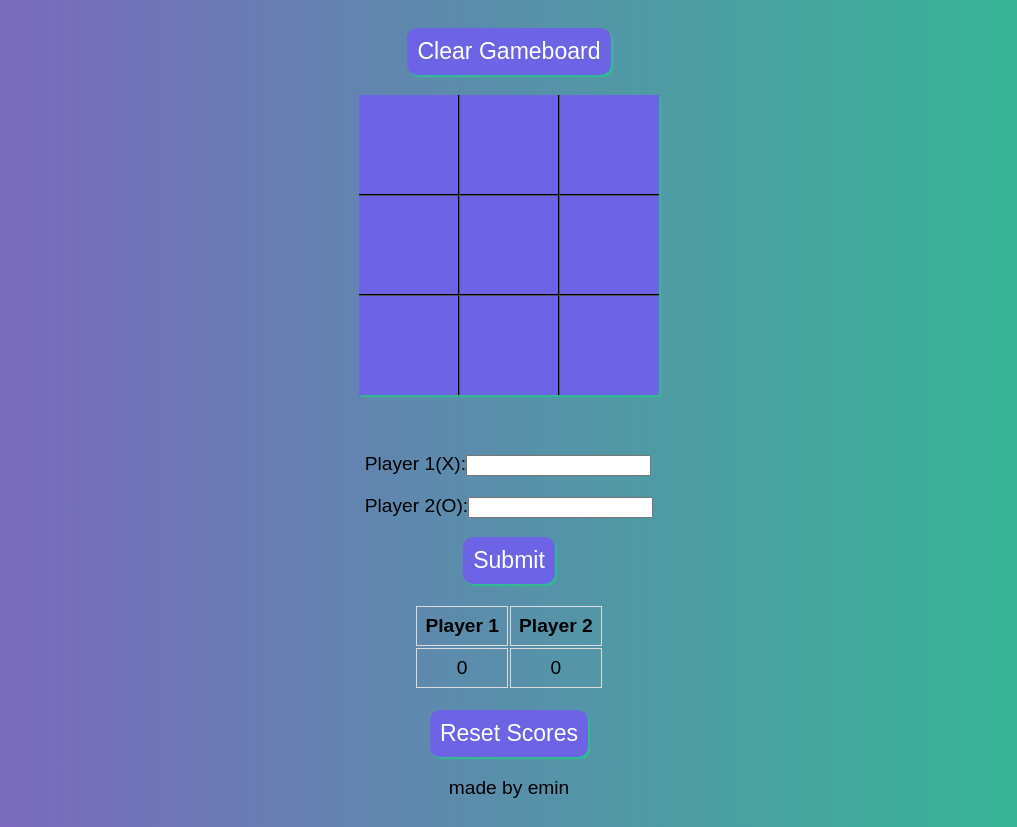
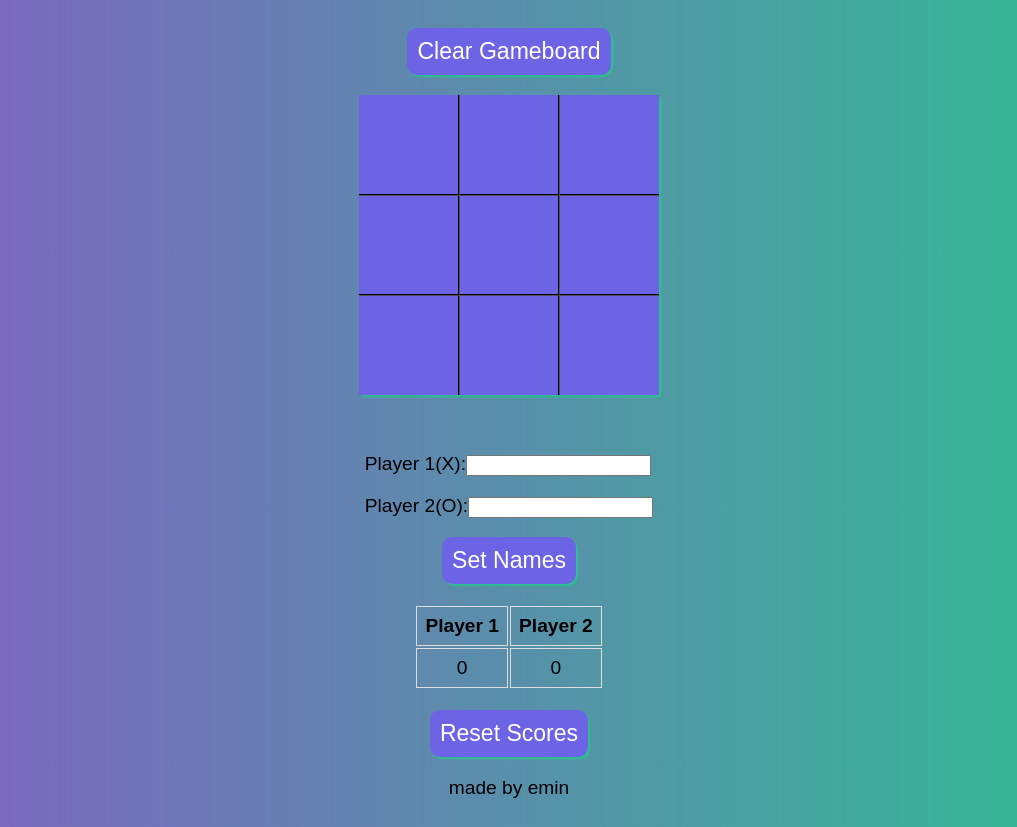
Before and after one commit to RedPho/Tic-Tac-Toe, a plain HTML site: page index.html in a window 1280 px wide. Shown: the whole page, without its empty margins (131-1148 px from the left). Drawn offline with Linux system fonts and the light colour scheme.

Commit message:
Change submit button's inner text

```diff
--- a/index.html
+++ b/index.html
@@ -30,7 +30,7 @@
       <label>Player 2(O):<input type="text" name="player2" id="player2" required></label>
     </p>
   </form>
-  <button class="btn" id="setPlayers">Submit</button>
+  <button class="btn" id="setPlayers">Set Names</button>
   <table>
     <tr>
       <th id="player1header">Player 1</th>
```
